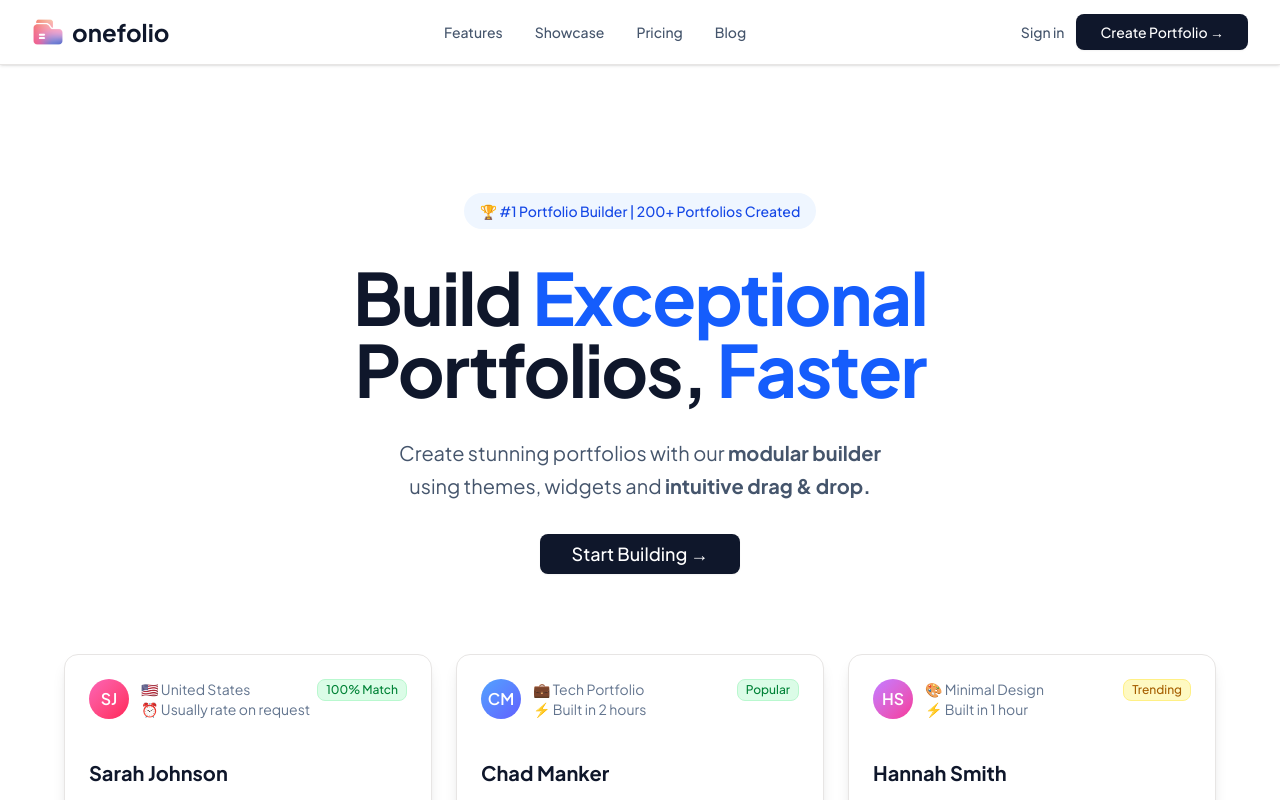
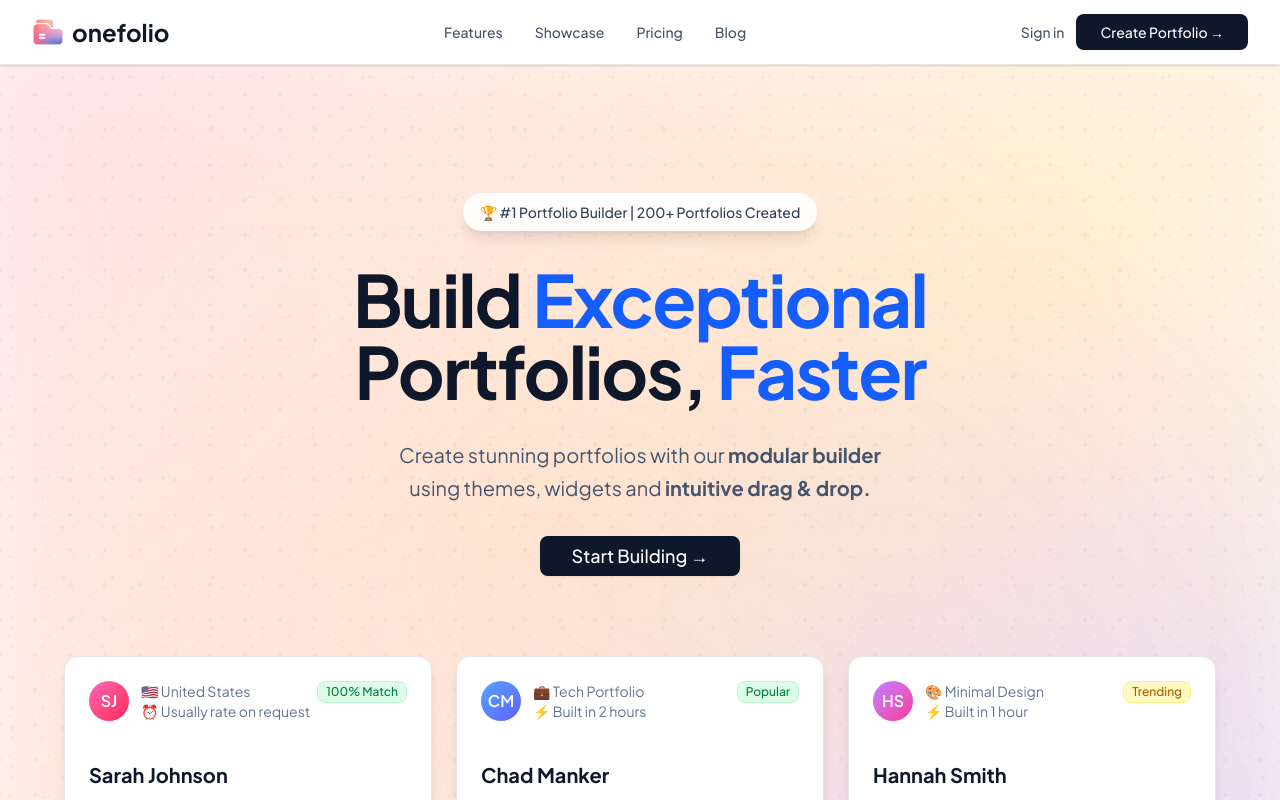
Before and after one commit to juliansngr/onefolio, a Next.js app: page / in a window 1280 px wide. Shown: the top 800 px of the page. Built offline with nearby package versions, Linux system fonts and the light colour scheme.

Commit message:
added gradient to homepage

```diff
--- a/app/globals.css
+++ b/app/globals.css
@@ -124,3 +124,45 @@
 html {
   scroll-behavior: smooth;
 }
+
+/* Blob Background Animations */
+@keyframes float {
+  0%,
+  100% {
+    transform: translateX(0) translateY(0) scale(1);
+  }
+  25% {
+    transform: translateX(20px) translateY(-10px) scale(1.05);
+  }
+  50% {
+    transform: translateX(-15px) translateY(15px) scale(0.95);
+  }
+  75% {
+    transform: translateX(10px) translateY(-20px) scale(1.02);
+  }
+}
+
+@keyframes float-reverse {
+  0%,
+  100% {
+    transform: translateX(0) translateY(0) scale(1);
+  }
+  25% {
+    transform: translateX(-15px) translateY(20px) scale(0.98);
+  }
+  50% {
+    transform: translateX(20px) translateY(-10px) scale(1.03);
+  }
+  75% {
+    transform: translateX(-10px) translateY(15px) scale(0.97);
+  }
+}
+
+/* Accessibility: Reduce motion for users who prefer it */
+@media (prefers-reduced-motion: reduce) {
+  * {
+    animation-duration: 0.01ms !important;
+    animation-iteration-count: 1 !important;
+    transition-duration: 0.01ms !important;
+  }
+}
--- a/app/page.jsx
+++ b/app/page.jsx
@@ -86,10 +86,48 @@ export default function Home() {
         </div>
       </header>
       <main className="flex-1">
-        <section className="py-20 md:py-32 bg-white">
-          <div className="mx-auto px-4 sm:px-6 lg:px-8 max-w-7xl">
+        <section className="relative py-20 md:py-32 bg-gradient-to-br from-rose-50 via-orange-50 to-purple-50 overflow-hidden">
+          {/* Grain Overlay */}
+          <div
+            className="absolute inset-0 opacity-[0.03] z-0"
+            style={{
+              backgroundImage: `radial-gradient(circle at 25% 25%, #000 2px, transparent 0),
+                                  radial-gradient(circle at 75% 75%, #000 1px, transparent 0),
+                                  radial-gradient(circle at 85% 15%, #000 1px, transparent 0),
+                                  radial-gradient(circle at 15% 85%, #000 2px, transparent 0)`,
+              backgroundSize: "50px 50px, 30px 30px, 40px 40px, 35px 35px",
+              backgroundPosition: "0 0, 20px 20px, 15px 5px, 30px 35px",
+            }}
+          ></div>
+
+          {/* Animated Blob Backgrounds */}
+          <div className="absolute inset-0 z-0">
+            <div
+              className="absolute inset-0 opacity-40 blur-[40px]"
+              style={{
+                background: `radial-gradient(circle at 20% 80%, rgba(255, 154, 158, 0.4) 0%, transparent 50%),
+                               radial-gradient(circle at 80% 20%, rgba(255, 206, 84, 0.4) 0%, transparent 50%),
+                               radial-gradient(circle at 40% 40%, rgba(255, 183, 77, 0.3) 0%, transparent 50%),
+                               radial-gradient(circle at 90% 90%, rgba(162, 155, 254, 0.4) 0%, transparent 50%),
+                               radial-gradient(circle at 10% 10%, rgba(255, 118, 117, 0.3) 0%, transparent 50%),
+                               radial-gradient(circle at 70% 70%, rgba(199, 125, 255, 0.3) 0%, transparent 50%)`,
+                animation: "float 20s ease-in-out infinite",
+              }}
+            ></div>
+            <div
+              className="absolute inset-0 opacity-25 blur-[60px]"
+              style={{
+                background: `radial-gradient(circle at 60% 30%, rgba(255, 107, 107, 0.2) 0%, transparent 40%),
+                               radial-gradient(circle at 30% 70%, rgba(255, 204, 92, 0.2) 0%, transparent 40%),
+                               radial-gradient(circle at 85% 60%, rgba(168, 85, 247, 0.25) 0%, transparent 40%)`,
+                animation: "float-reverse 15s ease-in-out infinite",
+              }}
+            ></div>
+          </div>
+
+          <div className="relative z-10 mx-auto px-4 sm:px-6 lg:px-8 max-w-7xl">
             <div className="text-center space-y-8">
-              <div className="inline-flex items-center gap-2 bg-blue-50 text-blue-700 px-4 py-2 rounded-full text-sm font-medium">
+              <div className="inline-flex items-center gap-2 bg-white/90 backdrop-blur-sm text-slate-700 px-4 py-2 rounded-full text-sm font-medium shadow-lg border border-white/20">
                 🏆 #1 Portfolio Builder | 200+ Portfolios Created
               </div>
               <h1 className="text-5xl md:text-7xl font-bold tracking-tight text-slate-900">
```
